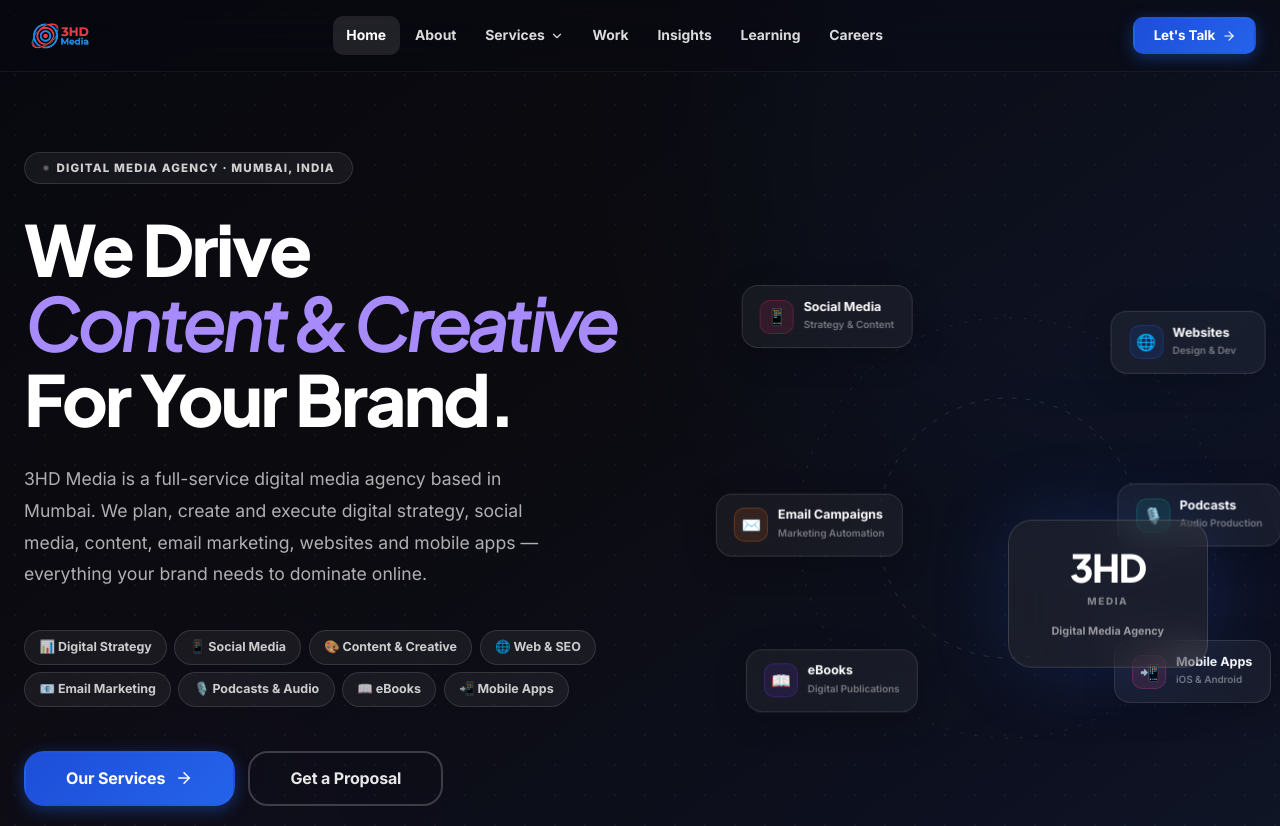
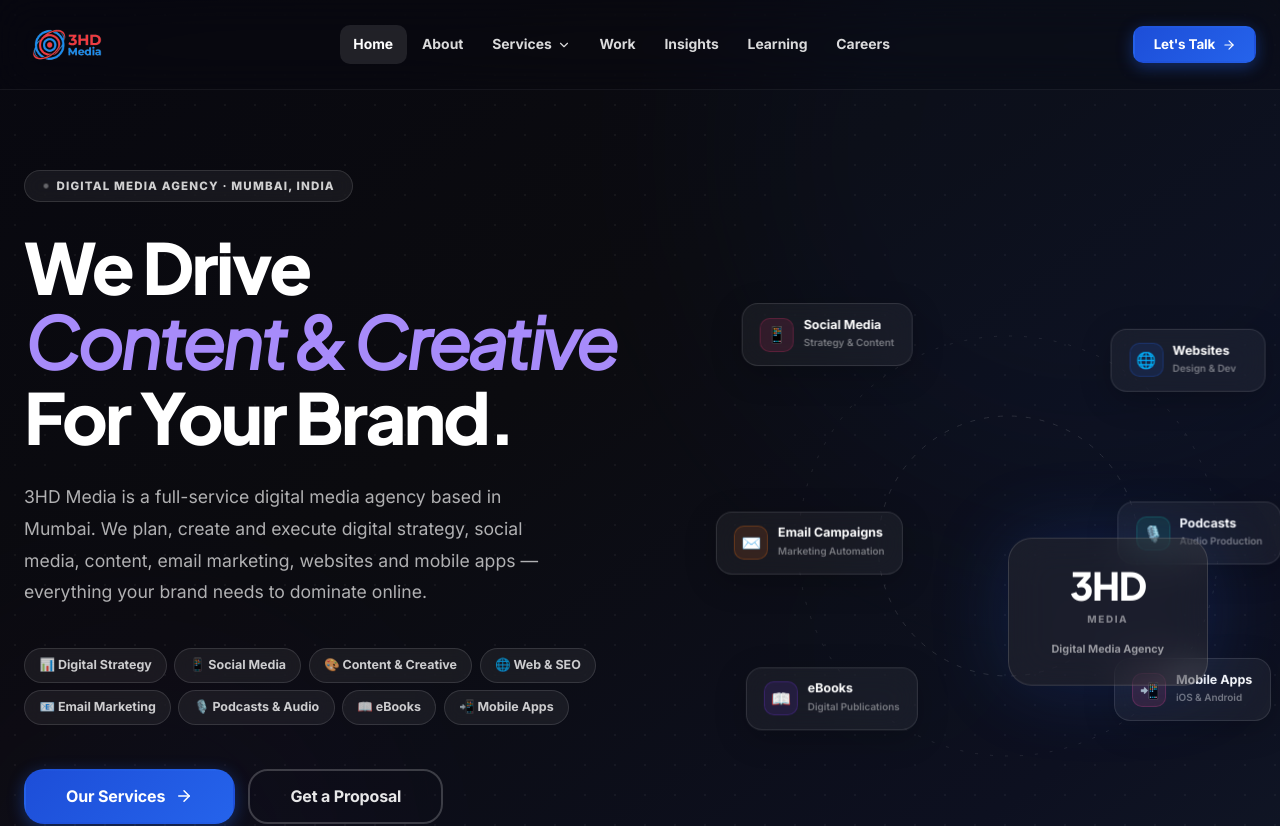
Before and after one commit to JawadSk12/3hdmedia, a React (Vite) app: page / in a window 1280 px wide. Shown: the top 826 px of the page. Built offline with nearby package versions, Linux system fonts and the light colour scheme.

Commit message:
fix: increase logo to 86px, nav height to 90px

```diff
--- a/src/components/Header.tsx
+++ b/src/components/Header.tsx
@@ -107,7 +107,7 @@
             <img
               src={logo}
               alt="3HD Media"
-              style={{ height: '72px', width: 'auto', objectFit: 'contain', transition: 'transform 0.3s ease' }}
+              style={{ height: '86px', width: 'auto', objectFit: 'contain', transition: 'transform 0.3s ease' }}
               onMouseEnter={e => (e.currentTarget.style.transform = 'scale(1.03)')}
               onMouseLeave={e => (e.currentTarget.style.transform = 'scale(1)')}
             />
--- a/src/index.css
+++ b/src/index.css
@@ -104,7 +104,7 @@
   --t-spring: 400ms cubic-bezier(0.34, 1.56, 0.64, 1);
 
   /* === Layout === */
-  --nav-h:       72px;
+  --nav-h:       90px;
   --max-w:       1280px;
   --max-w-narrow:860px;
 
```
